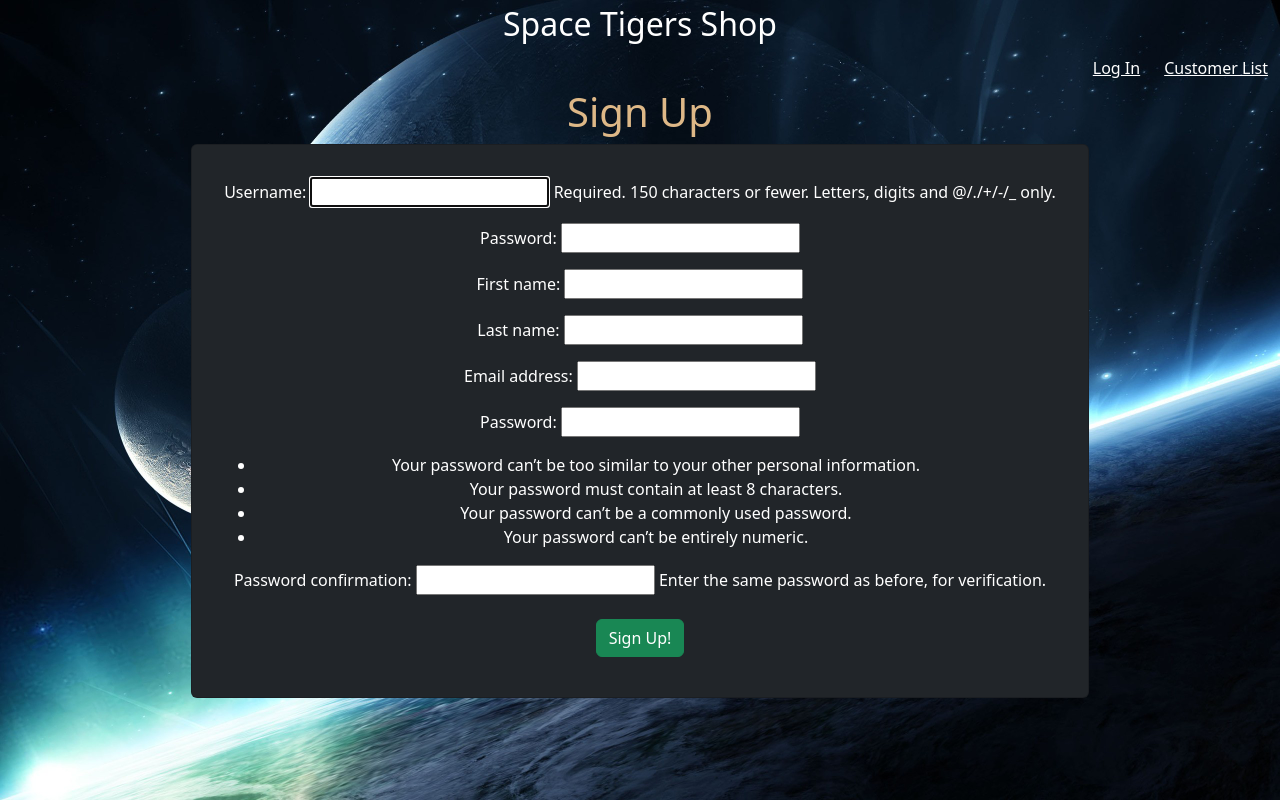
After one commit to myunglyu/CSC160-DP, a Django app: page /signup/ in a window 1280 px wide. The commit adds this page. Run offline with Django 5.2, Linux system fonts and the light colour scheme.

Commit message:
Please enter the commit message for your changes. Lines starting with '#' will be ignored, and an empty message aborts the commit.
On branch main
Your branch is up to date with 'origin/main'.

Changes to be committed:
	new file:   Dockerfile
	modified:   db.sqlite3
	new file:   requirements.txt
	modified:   space_tigers/__pycache__/__init__.cpython-312.pyc
	modified:   space_tigers/__pycache__/settings.cpython-312.pyc
	modified:   space_tigers/__pycache__/urls.cpython-312.pyc
	modified:   space_tigers/settings.py
	modified:   space_tigers/urls.py
	modified:   space_tigersapp/__pycache__/forms.cpython-312.pyc
	modified:   space_tigersapp/__pycache__/models.cpython-312.pyc
	modified:   space_tigersapp/__pycache__/urls.cpython-312.pyc
	modified:   space_tigersapp/__pycache__/views.cpython-312.pyc
	modified:   space_tigersapp/forms.py
	modified:   space_tigersapp/models.py
	modified:   space_tigersapp/static/styles.css
	modified:   space_tigersapp/templates/base.html
	deleted:    space_tigersapp/templates/login.html
	new file:   space_tigersapp/templates/registration/login.html
	new file:   space_tigersapp/templates/registration/signup.html
	modified:   space_tigersapp/urls.py
	modified:   space_tigersapp/views.py
	modified:   v-env/Lib/site-packages/django/contrib/auth/__pycache__/urls.cpython-312.pyc

```diff
--- /dev/null
+++ b/requirements.txt
@@ -0,0 +1,3 @@
+asgiref==3.8.1
+Django==5.1.1
+sqlparse==0.5.1
--- a/space_tigers/settings.py
+++ b/space_tigers/settings.py
@@ -38,6 +38,7 @@ INSTALLED_APPS = [
     'django.contrib.messages',
     'django.contrib.staticfiles',
     'space_tigersapp.apps.SpaceTigersappConfig',
+    'cart',
 ]
 
 MIDDLEWARE = [
@@ -63,6 +64,7 @@ TEMPLATES = [
                 'django.template.context_processors.request',
                 'django.contrib.auth.context_processors.auth',
                 'django.contrib.messages.context_processors.messages',
+                'cart.context_processors.cart',
             ],
         },
     },
@@ -100,6 +102,8 @@ AUTH_PASSWORD_VALIDATORS = [
     },
 ]
 
+LOGIN_REDIRECT_URL = "/"
+LOGOUT_REDIRECT_URL = "/"
 
 # Internationalization
 # https://docs.djangoproject.com/en/5.1/topics/i18n/
--- a/space_tigers/urls.py
+++ b/space_tigers/urls.py
@@ -19,5 +19,6 @@ from django.urls import path, include
 
 urlpatterns = [
     path('admin/', admin.site.urls),
+    path("accounts/", include("django.contrib.auth.urls")),
     path('', include('space_tigersapp.urls'))
 ]
--- a/space_tigersapp/forms.py
+++ b/space_tigersapp/forms.py
@@ -1,4 +1,6 @@
 from django import forms
+from django.contrib.auth.models import User
+from django.contrib.auth.forms import UserCreationForm
 from .models import customer
 
 class customerform(forms.ModelForm):
@@ -13,3 +15,8 @@ class customerform(forms.ModelForm):
             "phone": ("Phone Number"),
             "image_url": ("Image URL")
         }
+
+class SignUpForm(UserCreationForm):
+    class Meta(UserCreationForm.Meta):
+        model = User
+        fields = ["username", "password", "first_name", "last_name", "email"]
--- a/space_tigersapp/static/styles.css
+++ b/space_tigersapp/static/styles.css
@@ -15,11 +15,12 @@ h1{
 }
 
 .navbar-text{
-    color:gray;
+    color:rgb(255, 255, 255);
 }
 
-form label{
+form{
     color: white;
+    text-align: center;
 }
 
 #delete{
--- a/space_tigersapp/templates/base.html
+++ b/space_tigersapp/templates/base.html
@@ -9,15 +9,32 @@
 </head>
 <body>
     <script src="https://cdn.jsdelivr.net/npm/bootstrap@5.3.3/dist/js/bootstrap.bundle.min.js" integrity="sha384-YvpcrYf0tY3lHB60NNkmXc5s9fDVZLESaAA55NDzOxhy9GkcIdslK1eN7N6jIeHz" crossorigin="anonymous"></script>
-
-    <nav class="bg-black border-bottom border-bottom-dark" data-theme="dark">
-        <div class="container-fluid">
-            <div class="row gx-5 text-center">
-            <a class="navbar col-3"></a>
-            <a class="navbar-brand col-6" href="/">Space Tigers Shop</a>
-            <a class="navbar-text col-2" href="/customers">Customer List</a>
-            <a class="navbar-text col-1" href="/admin">admin</a>
+<style>
+    .navbar-text{
+    color:rgb(255, 255, 255);
+}
+</style>
+    <nav class="container-fluid">
+        <div class="row text-center">
+            <div class="col">
+                <a href="/" class="navbar-brand">Space Tigers Shop</a>
+            </div>
         </div>
+        <div class="row justify-content-end">
+            <div class="col-auto navbar-text align-self-center">
+                {% if user.is_authenticated %}
+                <strong>Hi {{ user.username }}!</strong>
+                    <form action="{% url 'logout' %}" method="post">
+                        {% csrf_token %}
+                        <button type="submit" class="btn btn-light">Log Out</button>
+                    </form>
+                {% else %}
+                    <a href="{% url 'login' %}">Log In</a>
+                {% endif %}
+            </div>
+            <div class="col-auto align-self-center navbar-text">
+                <a href="/customers">Customer List</a>
+            </div>
         </div>
     </nav>
 
--- a/space_tigersapp/templates/login.html
+++ /dev/null
@@ -1,6 +0,0 @@
-{% extends 'base.html' %}
-{% block content %}
-
-Login
-
-{% endblock %}
--- /dev/null
+++ b/space_tigersapp/templates/registration/signup.html
@@ -0,0 +1,32 @@
+{% extends 'base.html' %}
+{% block content %}
+
+<style>
+    form{
+        color: white;
+    }
+
+    .btn {
+        margin: 0.5rem;
+    }
+
+    #signupform{
+        padding: 2rem;
+    }
+</style>
+
+<h1>Sign Up</h2>
+
+<div class="container-fluid">
+    <div class="row justify-content-center">
+    <div class="col-auto card bg-dark" id="signupform">
+        <form method="post">
+        {% csrf_token %}
+        {{ form.as_p }}
+        <a href="{% url 'signup' %}"><button type="" class="btn btn-success">Sign Up!</button></a>
+        </form>
+    </div>
+    </div>
+</div>
+
+{% endblock %}
--- a/space_tigersapp/urls.py
+++ b/space_tigersapp/urls.py
@@ -7,5 +7,6 @@ urlpatterns = [
     path('customers/new', views.newcustomer.as_view()),
     path('customers/<pk>/update', views.updatecustomer.as_view()),
     path('customers/<pk>/delete', views.deletecustomer.as_view()),
+    path("signup/", views.SignUpView.as_view(), name="signup"),
     # path('success/', views.success_view, name='success'),
 ]
--- a/space_tigersapp/views.py
+++ b/space_tigersapp/views.py
@@ -1,8 +1,11 @@
 from django.shortcuts import render, redirect
 # from django.http import HttpResponse
 from django.contrib.auth.decorators import permission_required, login_required
+from django.contrib.auth import authenticate, login
 from django.views.generic.edit import UpdateView, DeleteView, CreateView
 from .models import product, customer
+from .forms import SignUpForm
+from django.urls import reverse_lazy
 
 
 def index(request):
@@ -10,6 +13,7 @@ def index(request):
     return render(request, 'index.html', {'products': product_list})
 
 # @login_required
+# @permission_required
 def customers(request):
     customer_list = customer.objects.all()
     return render(request, 'customers.html', {'customers': customer_list})
@@ -33,3 +37,8 @@ class deletecustomer(DeleteView):
     model = customer
     template_name_suffix = "delete"
     success_url = "/customers"
+
+class SignUpView(CreateView):
+    form_class = SignUpForm
+    success_url = reverse_lazy("login")
+    template_name = "registration/signup.html"
```
Also changed, not shown: space_tigersapp/templates/registration/login.html (added, +29 -0 lines), db.sqlite3, space_tigersapp/models.py (line endings or trailing spaces), 1 other file.
